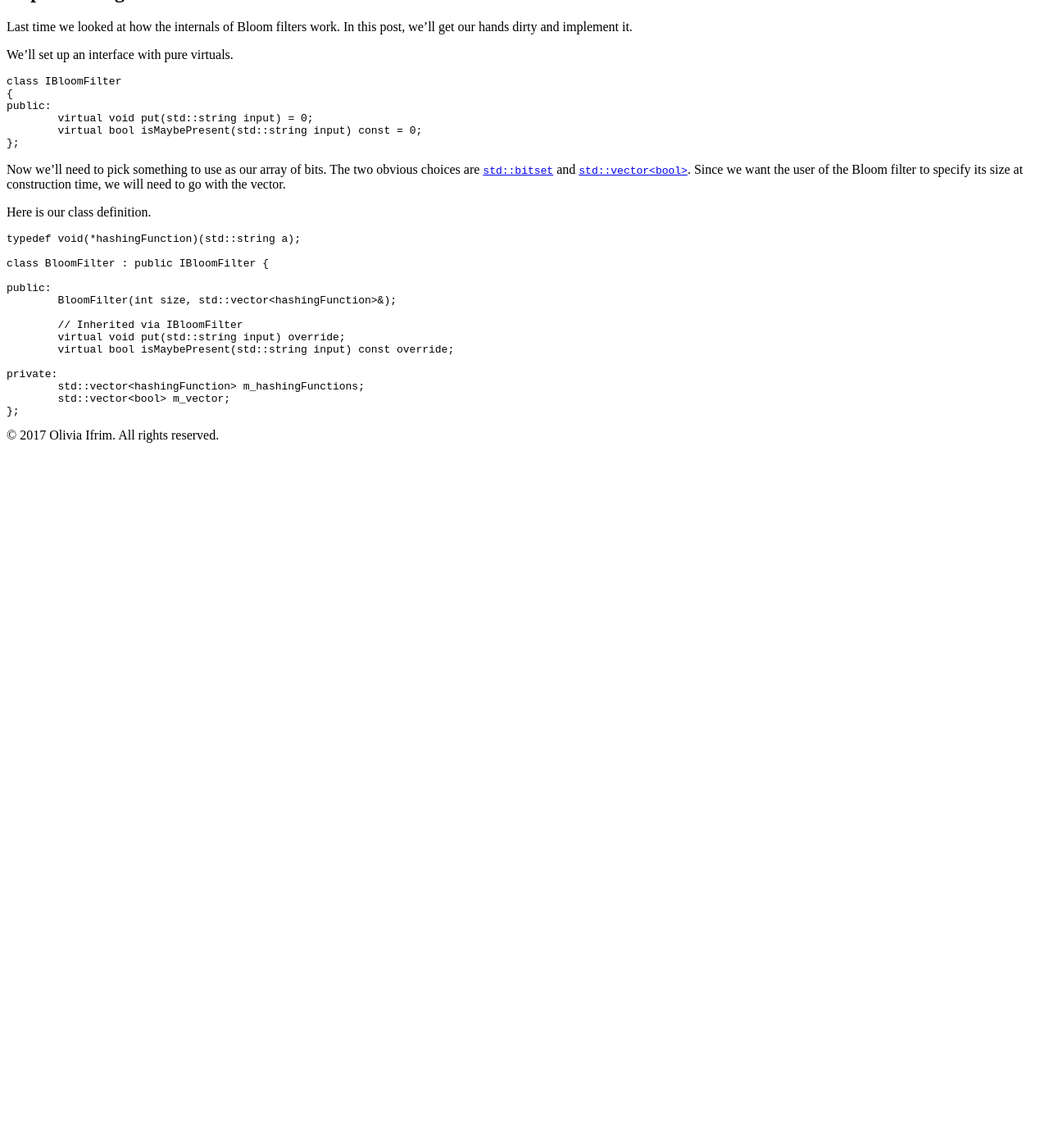
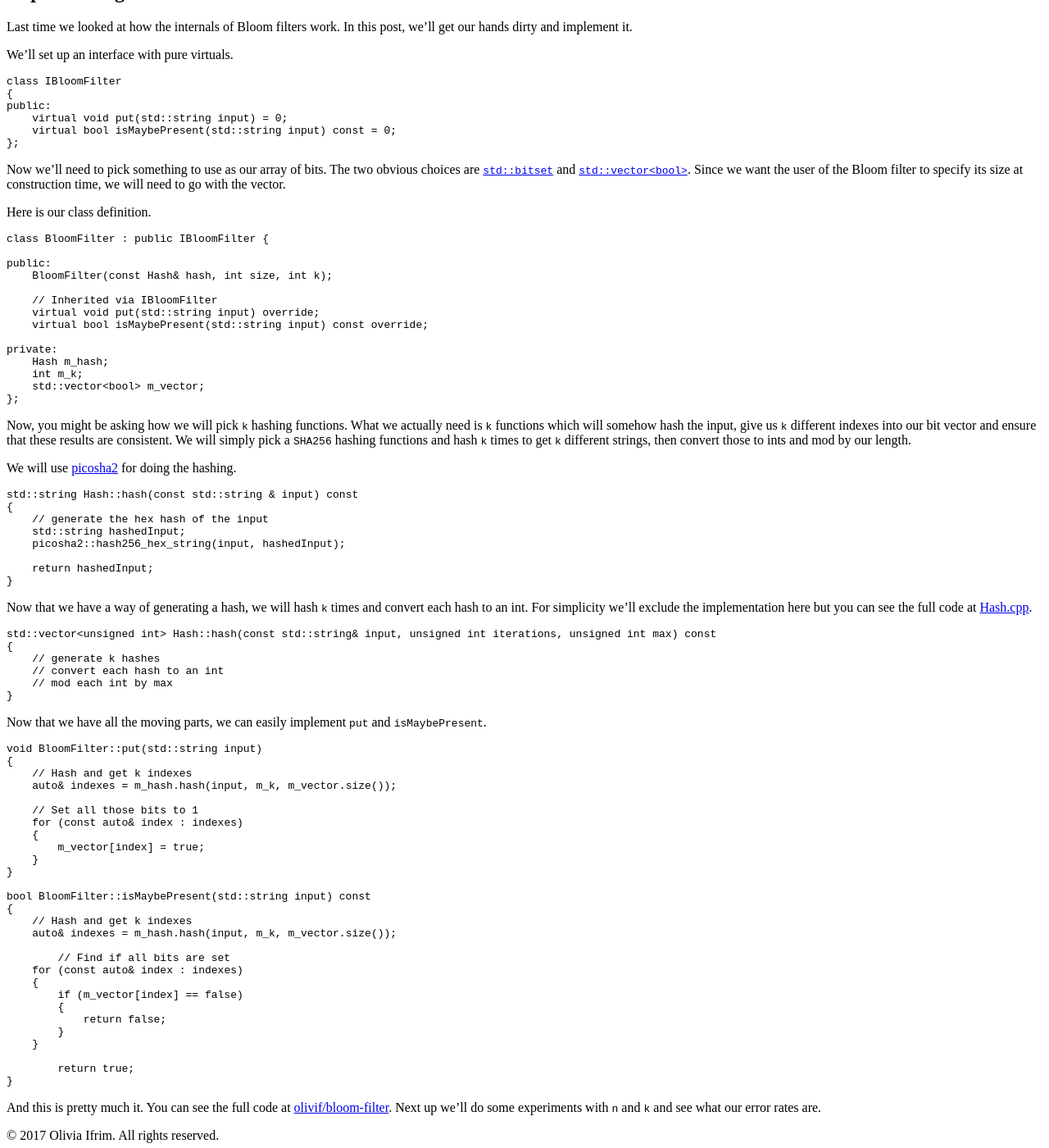
Before and after one commit to olivif/olivif.github.io, a Jekyll site: the page built from _posts/2017-05-23-bloom-filter-part-3.markdown, in a window 1280 px wide and 1400 px high, scrolled down 299 px. Shown: the whole window at 82% size. Built offline with Jekyll 4.4.1, drawn with Linux system fonts in a browser that asks for light colours; nearby versions of some CDN libraries; before the commit the page ends 900 px from its top, so only the background shows below that.

Commit message:
Wrapping up part 3.

````diff
--- a/_posts/2017-05-23-bloom-filter-part-3.markdown
+++ b/_posts/2017-05-23-bloom-filter-part-3.markdown
@@ -13,8 +13,8 @@ We'll set up an interface with pure virtuals.
 class IBloomFilter
 {
 public:
-	virtual void put(std::string input) = 0;
-	virtual bool isMaybePresent(std::string input) const = 0;
+    virtual void put(std::string input) = 0;
+    virtual bool isMaybePresent(std::string input) const = 0;
 };
 ```
 
@@ -23,19 +23,79 @@ Now we'll need to pick something to use as our array of bits. The two obvious ch
 Here is our class definition.
 
 ```c++
-typedef void(*hashingFunction)(std::string a);
-
 class BloomFilter : public IBloomFilter {
 
 public:
-	BloomFilter(int size, std::vector<hashingFunction>&);
+    BloomFilter(const Hash& hash, int size, int k);
 
-	// Inherited via IBloomFilter
-	virtual void put(std::string input) override;
-	virtual bool isMaybePresent(std::string input) const override;
+    // Inherited via IBloomFilter
+    virtual void put(std::string input) override;
+    virtual bool isMaybePresent(std::string input) const override;
 
 private:
-	std::vector<hashingFunction> m_hashingFunctions;
-	std::vector<bool> m_vector;
+    Hash m_hash;
+    int m_k;
+    std::vector<bool> m_vector;
 };
 ```
+
+Now, you might be asking how we will pick `k` hashing functions. What we actually need is `k` functions which will somehow hash the input, give us `k` different indexes into our bit vector and ensure that these results are consistent. We will simply pick a `SHA256` hashing functions and hash `k` times to get `k` different strings, then convert those to ints and mod by our length.
+
+We will use [picosha2](https://github.com/okdshin/PicoSHA2/blob/master/picosha2.h) for doing the hashing.
+
+```c++
+std::string Hash::hash(const std::string & input) const
+{
+    // generate the hex hash of the input
+    std::string hashedInput;
+    picosha2::hash256_hex_string(input, hashedInput);
+
+    return hashedInput;
+}
+```
+
+Now that we have a way of generating a hash, we will hash `k` times and convert each hash to an int. For simplicity we'll exclude the implementation here but you can see the full code at [Hash.cpp](https://github.com/olivif/bloom-filter/blob/master/BloomFilter/Hash.cpp).
+
+```c++
+std::vector<unsigned int> Hash::hash(const std::string& input, unsigned int iterations, unsigned int max) const
+{
+    // generate k hashes
+    // convert each hash to an int
+    // mod each int by max
+}
+```
+
+Now that we have all the moving parts, we can easily implement `put` and `isMaybePresent`.
+
+```c++
+void BloomFilter::put(std::string input)
+{
+    // Hash and get k indexes
+    auto& indexes = m_hash.hash(input, m_k, m_vector.size());
+
+    // Set all those bits to 1
+    for (const auto& index : indexes)
+    {
+        m_vector[index] = true;
+    }
+}
+
+bool BloomFilter::isMaybePresent(std::string input) const
+{
+    // Hash and get k indexes
+    auto& indexes = m_hash.hash(input, m_k, m_vector.size());
+
+	// Find if all bits are set
+    for (const auto& index : indexes)
+    {
+        if (m_vector[index] == false)
+        {
+            return false;
+        }
+    }
+
+	return true;
+}
+```
+
+And this is pretty much it. You can see the full code at [olivif/bloom-filter](https://github.com/olivif/bloom-filter/tree/master/BloomFilter). Next up we'll do some experiments with `n` and `k` and see what our error rates are.
````
